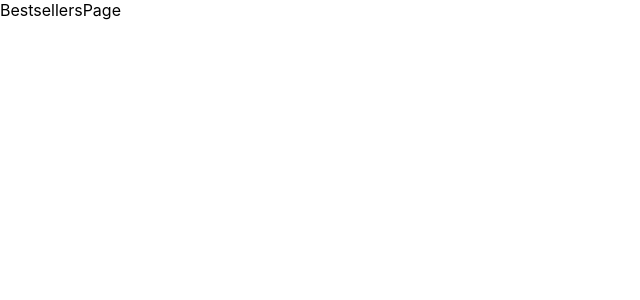
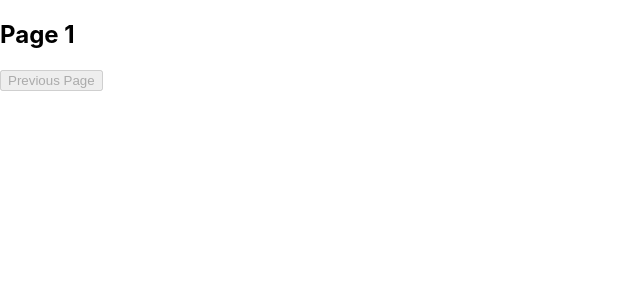
Before and after one commit to SusanBird/react-list-detail, a React (Create React App) app: page / in a window 1280 px wide. Shown: the top 300 px of the page, without its empty margins (0-640 px from the left). Built offline with nearby package versions, Linux system fonts and the light colour scheme.

Commit message:
set state and added buttons home page

```diff
--- a/src/App.js
+++ b/src/App.js
@@ -4,7 +4,6 @@ import {
   BrowserRouter as Router,
   Switch,
   Route,
-  NavLink
 } from 'react-router-dom';
 import BestsellersPage from './BestsellersPage';
 import BestsellersDetailPage from './BestsellersDetailPage';
--- a/src/BestsellersPage.js
+++ b/src/BestsellersPage.js
@@ -1,7 +1,22 @@
-import React from 'react';
+//HOME
+
+import React, { useEffect, useState } from 'react';
+import './App.css';
+import BestsellersListPage from './BestsellersListPage';
 
 export default function BestsellersPage() {
+  const [bestsellers, setBestsellers] = useState([]);
+  const [lastPage, setLastPage] = useState(100);
+  const [page, setPage] = useState(1);
+
+
+
   return (
-    <div>BestsellersPage</div>
+    <>
+      <h2>Page {page}</h2>
+      <div className='buttons'>
+        <button disabled={page <= 1} onClick={() => setPage(page - 1)}>Previous Page</button>
+      </div>
+    </>
   );
 }
```
